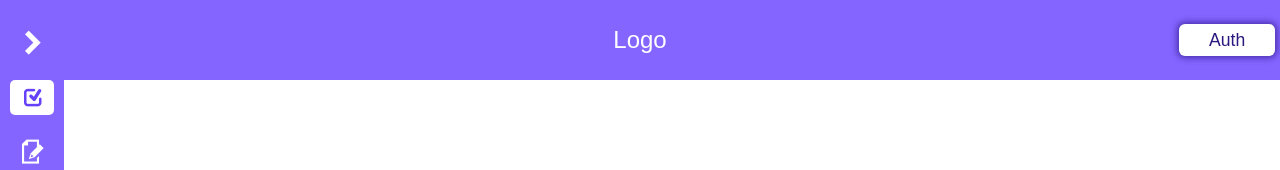
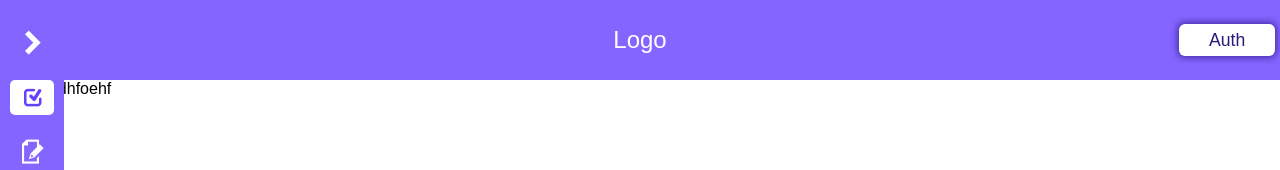
Before and after one commit to Szocik01/Fiszkando-frontend, a React (Create React App) app in the folder Projekt/: page /retrieve_password in a window 1280 px wide. Shown: the top 170 px of the page. Built offline with nearby package versions, Linux system fonts and the light colour scheme.

Commit message:
Z pozdrowieniami dla Arturka :*

```diff
--- a/Projekt/src/App.js
+++ b/Projekt/src/App.js
@@ -4,13 +4,14 @@ import NavComponents from "./components/navigationComponents/NavComponents";
 import Settings from "./pages/Settings";
 import Main from "./pages/Main";
 import Contact from "./pages/Contact";
-
+import FormRetrievePassword from "./pages/FormRetrievePassword";
 function App() {
   return (
     <div>
       <NavComponents />
       <Routes>
         <Route path="/" element={<Main />}/>
+        <Route path="/retrieve_password" element={<FormRetrievePassword/>}/>
         <Route path="/contact" element={<Contact />}/>
         <Route path="/settings/*" element={<Settings/>}/>
         <Route path="/authentication" element={<Form />}/>
--- a/Projekt/src/pages/Form.js
+++ b/Projekt/src/pages/Form.js
@@ -7,6 +7,7 @@ import InputChexBox from '../components/formComponents/InputChexbox';
 import Spiner from "../components/formComponents/Spinner";
 import ButtonShow from '../components/formComponents/buttonShow';
 import { Authoindenty } from '../storage/redux-index'
+import { Link } from "react-router-dom";
 
 const Form = () =>{
     const [inputsInfo, setinputsInfo] = useState({mailL: "", passwordL: "", loginR: "", mail: "",passwordR: "", check_passwordR: ""});
@@ -190,6 +191,7 @@ const Form = () =>{
         setLoadingSpiner(false);
 
     };
+
     return (
         <div className={styles.image}>
             {loadingSpiner ? <Spiner>{validatorInputs.loginMove ? "Loading..." : "Register..."}</Spiner>: ''}
@@ -240,7 +242,9 @@ const Form = () =>{
                             </InputChexBox>
                         </div>
                         <div className={styles.link}>
-                            <a href="#">Change Password</a>
+                            <Link to="/retrieve_password">
+                            Retrieve Password
+                            </Link>
                         </div>
                         <div className={styles.stopka}>
                             {status===500 && <p className={`${styles.paragraf} ${styles.paragrafadd}`}>Coś poszło nie tak, przaepraszamy za niedogodności, proszę spróbować później.</p>}
--- /dev/null
+++ b/Projekt/src/pages/FormRetrievePassword.js
@@ -0,0 +1,11 @@
+import styles from './FormRetrievePassword.module.css';
+
+const FormRetrievePassword = () =>{
+    return (
+        <div>
+            doufhuodhfoehf
+        </div>
+    );
+};
+
+export default FormRetrievePassword;
```
Also changed, not shown: Projekt/src/components/formChangePassword/FormChangePassword.js (deleted, +0 -11 lines), Projekt/src/components/formChangePassword/FormChangePassword.module.css (deleted), Projekt/src/pages/FormRetrievePassword.module.css (added).
